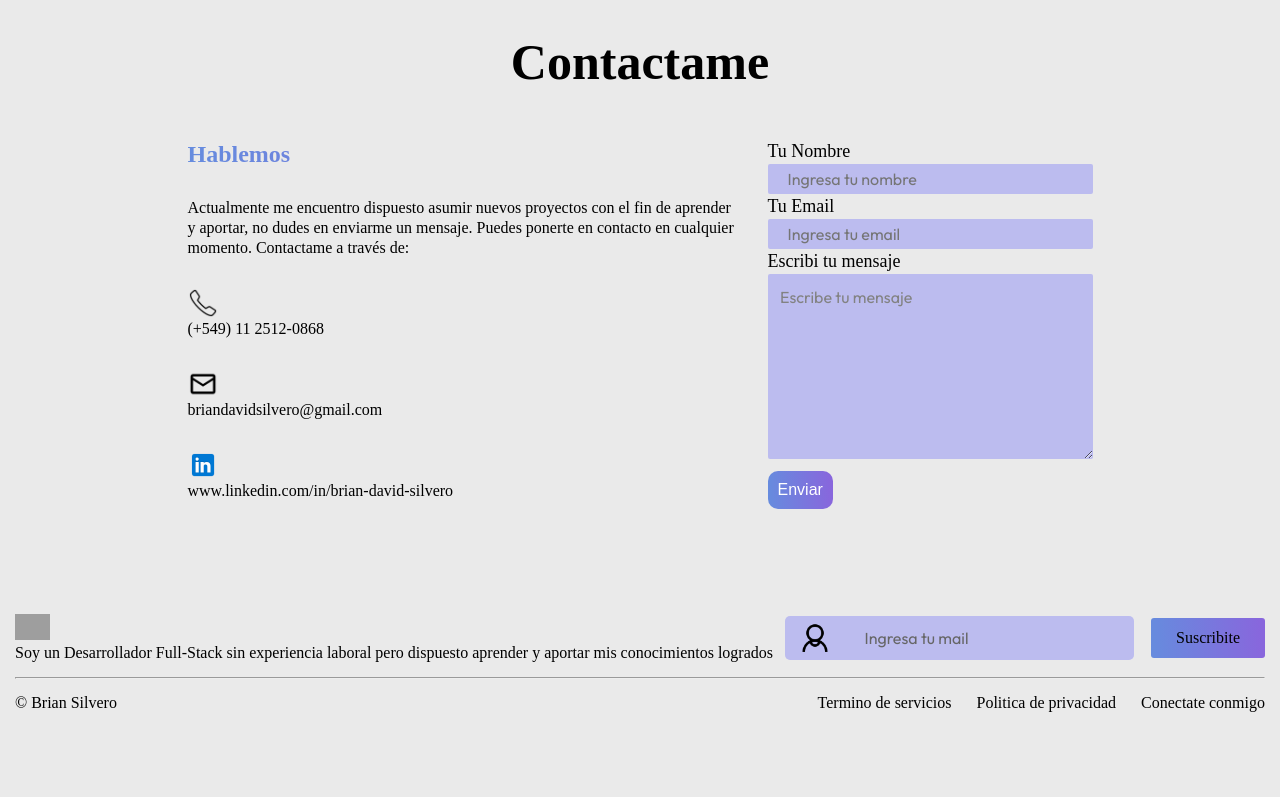
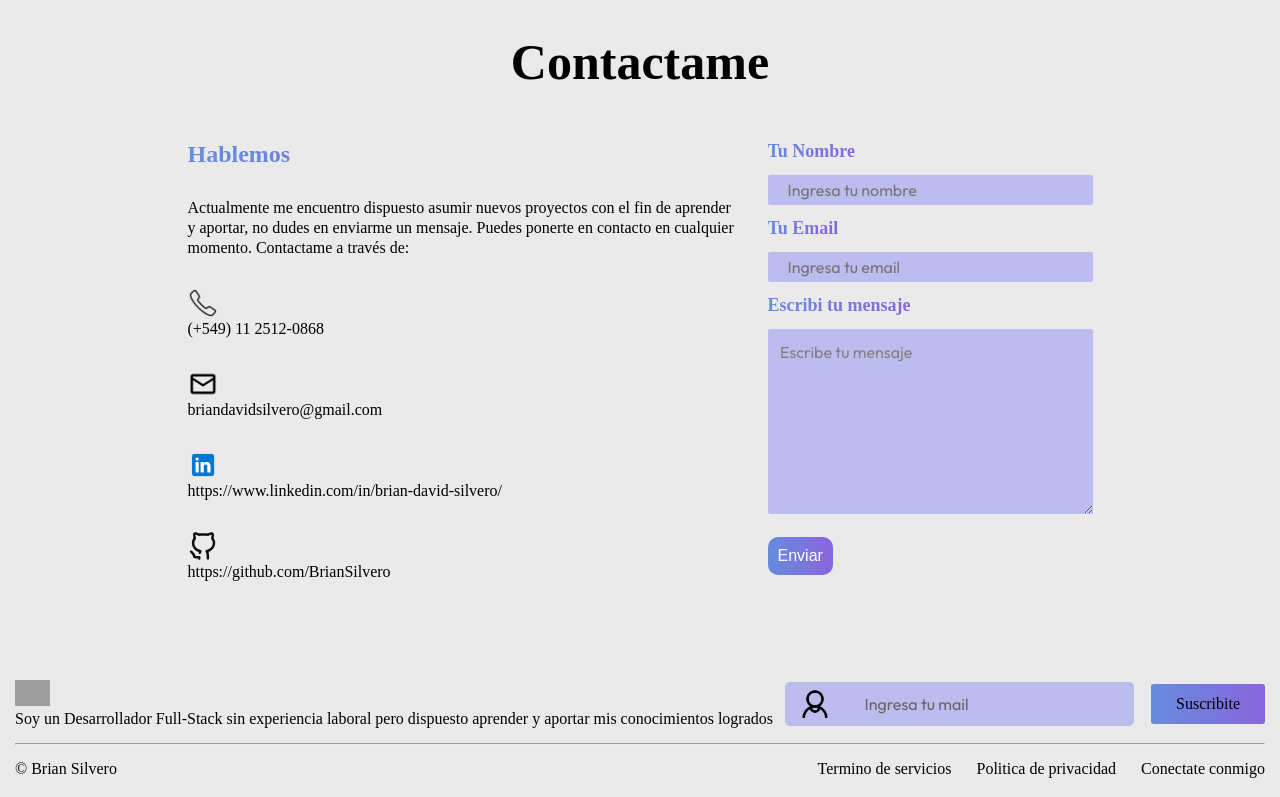
Before and after one commit to BrianSilvero/Portfolio-BrianSilvero, a React (Vite) app: page / in a window 1280 px wide. Shown: the part 2029-2826 px from the top of the page. Before the commit the page ends 2766 px from the top, so only its background shows below. Built offline with nearby package versions, Linux system fonts and the light colour scheme; grey boxes are pictures that could not be loaded.

Commit message:
Editando retoques

```diff
--- a/src/assets/mis_proyecto_datos.js
+++ b/src/assets/mis_proyecto_datos.js
@@ -1,11 +1,12 @@
-import hunger_img from '../assets/hunger.png';
+import hunger_img from "../assets/hunger.png";
 
 const mis_proyectos_datos = [
-        {
-        w_no: 1,
-        w_name: "Hunger-Paginas de recetas",
-        w_img: hunger_img
-    }
-]
+  {
+    w_no: 1,
+    w_name: "Hunger-Paginas de recetas",
+    w_img: hunger_img,
+    w_link: "https://proyecto-sage-seven.vercel.app/",
+  },
+];
 
 export default mis_proyectos_datos;
--- a/src/components/contacto/Contacto.css
+++ b/src/components/contacto/Contacto.css
@@ -51,11 +51,14 @@
       display: flex;
       flex-direction: column;
       align-items: start;
-      gap: 2px;
+      gap: 13px;
 
       label {
         font-size: 18px;
-        font-weight: 500;
+        font-weight: 600;
+        background: linear-gradient(267deg, #c425da -164.64%, #23d5e1 288.06%);
+        background-clip: text;
+        -webkit-text-fill-color: transparent;
       }
       input {
         border: none;
--- a/src/components/contacto/Contacto.jsx
+++ b/src/components/contacto/Contacto.jsx
@@ -2,10 +2,10 @@ import "../contacto/Contacto.css";
 import email from "../../assets/email.png";
 import telefono from "../../assets/telefono.png";
 import linkedin from "../../assets/linkedin.png";
-import Swal from 'sweetalert2'
+import github from "../../assets/github.svg";
+import Swal from "sweetalert2";
 
 const Contacto = () => {
-
   const onSubmit = async (event) => {
     event.preventDefault();
     const formData = new FormData(event.target);
@@ -19,9 +19,9 @@ const Contacto = () => {
       method: "POST",
       headers: {
         "Content-Type": "application/json",
-        Accept: "application/json"
+        Accept: "application/json",
       },
-      body: json
+      body: json,
     }).then((res) => res.json());
 
     if (res.success) {
@@ -29,7 +29,7 @@ const Contacto = () => {
         title: "Muchas gracias!",
         text: "Tu mensaje ha sido enviado con exito! ",
         icon: "success",
-        buttons: "Aceptar"
+        buttons: "Aceptar",
       });
     }
   };
@@ -48,21 +48,45 @@ const Contacto = () => {
             ponerte en contacto en cualquier momento. Contactame a través de:
           </p>
           <div className="contacto-detalle">
-            <img src={telefono} alt="telefono" className="iconos" /> <p>(+549) 11 2512-0868</p>
+            <img src={telefono} alt="telefono" className="iconos" />{" "}
+            <p>(+549) 11 2512-0868</p>
           </div>
           <div className="contacto-detalle">
-            <img src={email} alt="email" className="iconos"/> <p>briandavidsilvero@gmail.com</p>
+            <img src={email} alt="email" className="iconos" />{" "}
+            <p>briandavidsilvero@gmail.com</p>
           </div>
           <div className="contacto-detalle">
             <img src={linkedin} alt="Linkedin" className="iconos" />
-            <p>www.linkedin.com/in/brian-david-silvero</p>
+            <a href="https://www.linkedin.com/in/brian-david-silvero/">
+              <p>https://www.linkedin.com/in/brian-david-silvero/</p>
+            </a>
+          </div>
+          <div className="contacto-detalle">
+            <img src={github} alt="Github" className="iconos" />
+            <a href="https://github.com/BrianSilvero">
+              <p>https://github.com/BrianSilvero</p>
+            </a>
           </div>
         </div>
         <form onSubmit={onSubmit} className="contacto-derecha">
           <label htmlFor="name">Tu Nombre</label>
-          <input type="text" id="name" name="name" placeholder="Ingresa tu nombre" required autoComplete="name" />
+          <input
+            type="text"
+            id="name"
+            name="name"
+            placeholder="Ingresa tu nombre"
+            required
+            autoComplete="name"
+          />
           <label htmlFor="email">Tu Email</label>
-          <input type="email" id="email" name="email" placeholder="Ingresa tu email" required autoComplete="email" />
+          <input
+            type="email"
+            id="email"
+            name="email"
+            placeholder="Ingresa tu email"
+            required
+            autoComplete="email"
+          />
           <label htmlFor="mensaje">Escribi tu mensaje</label>
           <textarea
             id="mensaje"
--- a/src/components/proyectos/Proyectos.jsx
+++ b/src/components/proyectos/Proyectos.jsx
@@ -8,8 +8,17 @@ const Proyectos = () => {
         <h2>Mis ultimos proyectos</h2>
       </div>
       <div className="mis-proyectos-contenedor">
-        {mis_proyectos_datos.map ((work,index)=>{
-            return <img className= "img-proyectos" key={index} src={work.w_img} alt=""/>
+        {mis_proyectos_datos.map((work, index) => {
+          return (
+            <a key={index} href={work.w_link}>
+              <img
+                className="img-proyectos"
+                key={index}
+                src={work.w_img}
+                alt=""
+              />
+            </a>
+          );
         })}
       </div>
     </div>
--- a/src/index.css
+++ b/src/index.css
@@ -12,3 +12,7 @@ body {
   background-color: #eaeaea;
   color: #000000;
 }
+a{
+  text-decoration: none;
+  color: #000000;
+}
```
Also changed, not shown: src/assets/github.svg (added).
